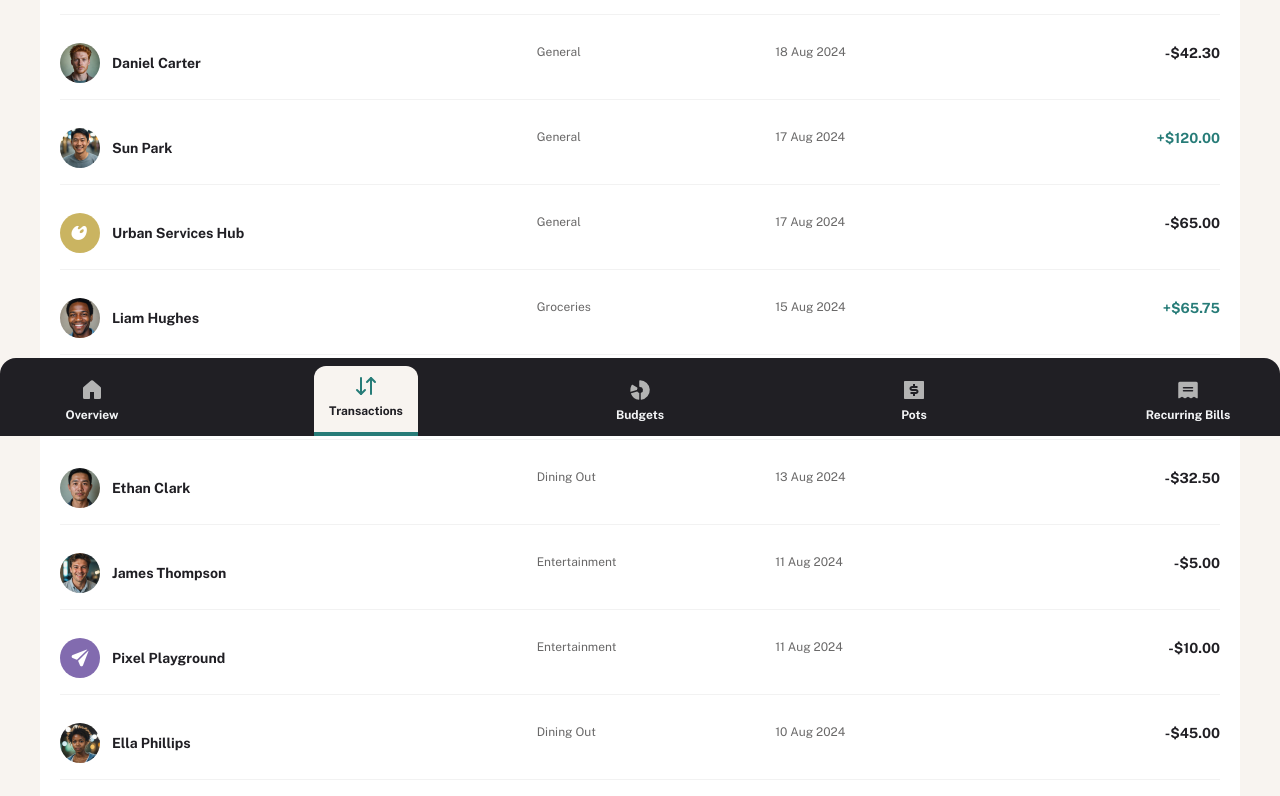
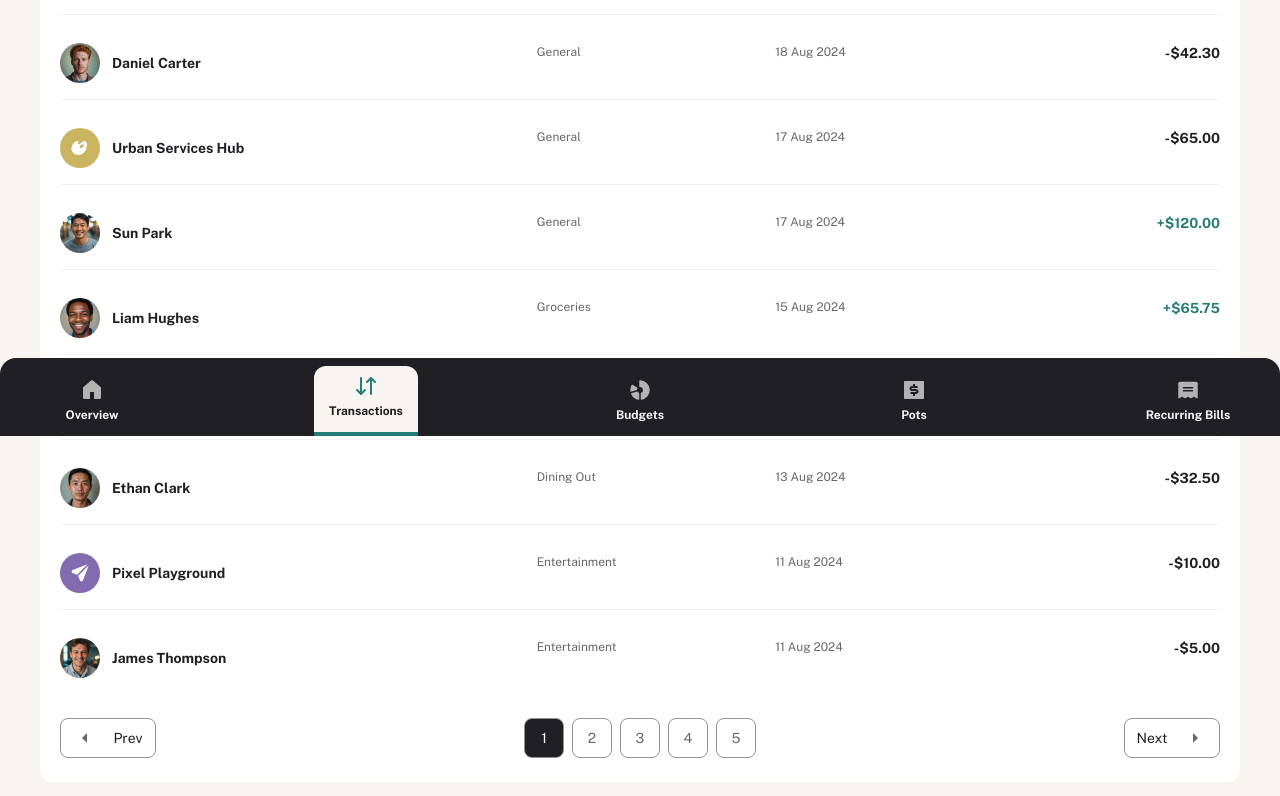
Before and after one commit to Oloude/personal-finance-app, a React (Vite) app: page /transactions in a window 1280 px wide. Shown: the part 364-1160 px from the top of the page. Built offline with nearby package versions, Linux system fonts and the light colour scheme.

Commit message:
finished transactions page

```diff
--- a/src/components/Transactions/CategoryDropdown.tsx
+++ b/src/components/Transactions/CategoryDropdown.tsx
@@ -1,10 +1,22 @@
-const sorts = ["Latest", "Oldest", "A to Z", "Z to A", "Highest", "Lowest"];
+import useFinanceState from "../../FinanceState";
 
-function CategoryDropdown() {
+type CategoryProps = {
+  category : string;
+  setCategory : React.Dispatch<React.SetStateAction<string>>;
+}
+
+function CategoryDropdown({category, setCategory} : CategoryProps) {
+  const transactions = useFinanceState(state => state.data).transactions
+
+  let allCategory = transactions.map(transaction => transaction.category)
+  let uniqueCategory = [...new Set(allCategory)]
+
+
   return (
-    <div className="flex flex-col gap-3 px-5 py-3 divide-y divide-grey100 absolute top-6 md:top-13 right-0 z-10 bg-white rounded-lg shadow-dropdown">
-      {sorts.map((sort) => (
-        <button className={`text-preset4 text-grey900 pb-3`}>{sort}</button>
+    <div className="flex flex-col items-start gap-3 px-5 py-3 divide-y divide-grey100 absolute top-6 md:top-13 right-0 z-10 bg-white rounded-lg shadow-dropdown">
+
+      {['All Transactions', ...uniqueCategory].map((currentCategory) => (
+        <button onClick={()=> setCategory(currentCategory)} className={`text-preset4 text-grey900 pb-3 ${category === currentCategory ? 'font-bold' : ''}`}>{currentCategory}</button>
       ))}
     </div>
   );
--- a/src/components/Transactions/Pagination.tsx
+++ b/src/components/Transactions/Pagination.tsx
@@ -1,9 +1,148 @@
+import { MdArrowLeft, MdArrowRight } from "react-icons/md";
 
+type PaginationProps = {
+  currentPage: number;
+  setCurrentPage: React.Dispatch<React.SetStateAction<number>>;
+  totalPageNumber: number;
+};
 
-function Pagination() {
+const getPaginationNumbersDesktop = (
+  currentPage: number,
+  totalPages: number,
+): (number | "...")[] => {
+  // Show everything when there are few pages
+  if (totalPages <= 7) {
+    return Array.from({ length: totalPages }, (_, index) => index + 1);
+  }
+
+  // Beginning
+  if (currentPage <= 4) {
+    return [1, 2, 3, 4, 5, "...", totalPages];
+  }
+
+  // Ending
+  if (currentPage >= totalPages - 3) {
+    return [
+      1,
+      "...",
+      totalPages - 4,
+      totalPages - 3,
+      totalPages - 2,
+      totalPages - 1,
+      totalPages,
+    ];
+  }
+
+  // Middle
+  return [
+    1,
+    "...",
+    currentPage - 1,
+    currentPage,
+    currentPage + 1,
+    "...",
+    totalPages,
+  ];
+};
+
+const getPaginationNumbersMobile = (
+  currentPage: number,
+  totalPages: number
+): (number | "...")[] => {
+  if (totalPages <= 4) {
+    return Array.from(
+      { length: totalPages },
+      (_, index) => index + 1
+    );
+  }
+
+  if (currentPage <= 2) {
+    return [1, 2, "...", totalPages];
+  }
+
+  if (currentPage >= totalPages - 1) {
+    return [1, "...", totalPages - 1, totalPages];
+  }
+
+  return [1, "...", currentPage, totalPages];
+};
+
+function Pagination({
+  currentPage,
+  setCurrentPage,
+  totalPageNumber,
+}: PaginationProps) {
+  const pagesDesktop = getPaginationNumbersDesktop(
+    currentPage,
+    totalPageNumber,
+  );
+  const pagesMobile = getPaginationNumbersMobile(currentPage, totalPageNumber);
+
+  function handlePrev() {
+    setCurrentPage((prev: number) => prev - 1);
+  }
+
+  function handleNext() {
+    setCurrentPage((prev) => prev + 1);
+  }
   return (
-    <div>Pagination</div>
-  )
+    <div className="flex items-center justify-between gap-2">
+      <button
+        disabled={currentPage === 1}
+        onClick={handlePrev}
+        className="flex items-center justify-center gap-4 px-4 py-3 w-12 h-10 md:w-24 md:h-10 rounded-lg border border-beige500 text-grey900 text-preset4 "
+      >
+        <MdArrowLeft className="w-6 h-6 text-grey500 shrink-0" />
+        <span className="hidden md:inline ">Prev</span>
+      </button>
+      <div className="md:flex items-center gap-2 hidden">
+        {pagesDesktop.map((page, index) => {
+          if (page === "...") {
+            return <span key={`ellipsis-${index}`}>...</span>;
+          }
+
+          return (
+            <button
+              key={page}
+              onClick={() => setCurrentPage(page)}
+              className={`px-4 py-4 border border-beige500 rounded-lg text-preset4  flex items-center justify-center w-10 h-10  ${
+                currentPage === page ? "bg-grey900 text-white" : " text-grey500"
+              }`}
+            >
+              {page}
+            </button>
+          );
+        })}
+      </div>
+      <div className="flex items-center gap-2 md:hidden">
+        {pagesMobile.map((page, index) => {
+          if (page === "...") {
+            return <span key={`ellipsis-${index}`}>...</span>;
+          }
+
+          return (
+            <button
+              key={page}
+              onClick={() => setCurrentPage(page)}
+              className={`px-4 py-4 border border-beige500 rounded-lg text-preset4  flex items-center justify-center w-10 h-10  ${
+                currentPage === page ? "bg-grey900 text-white" : " text-grey500"
+              }`}
+            >
+              {page}
+            </button>
+          );
+        })}
+      </div>
+      <button
+        disabled={currentPage === totalPageNumber}
+        onClick={handleNext}
+        className="flex items-center justify-center gap-4 px-4 py-3 w-12 h-10 md:w-24 md:h-10 rounded-lg border border-beige500 text-grey900 text-preset4"
+      >
+        <span className="hidden md:inline ">Next</span>
+        <MdArrowRight className="w-6 h-6 text-grey500 shrink-0" />
+      </button>
+    </div>
+  );
 }
 
-export default Pagination
+export default Pagination;
--- a/src/components/Transactions/SortDropdown.tsx
+++ b/src/components/Transactions/SortDropdown.tsx
@@ -1,10 +1,16 @@
 const sorts = ["Latest", "Oldest", "A to Z", "Z to A", "Highest", "Lowest"];
 
-function SortDropdown() {
+type SortProps = {
+  sortBy : string;
+  setSortBy : React.Dispatch<React.SetStateAction<string>>;
+}
+
+function SortDropdown({sortBy, setSortBy} : SortProps) {
   return (
     <div className="flex flex-col gap-3 px-5 py-3 divide-y divide-grey100 absolute top-6 md:top-13 right-0 z-10 bg-white rounded-lg shadow-dropdown">
+
       {
-        sorts.map(sort => <button className={`text-preset4 text-grey900 pb-3`}>{sort}</button>)
+        sorts.map(sort => <button onClick={()=> setSortBy(sort)} className={`text-preset4 text-grey900 pb-3 ${sortBy === sort ? 'font-bold' : ''}`}>{sort}</button>)
     }
     </div>
   );
--- a/src/components/Transactions/TransactionTable.tsx
+++ b/src/components/Transactions/TransactionTable.tsx
@@ -1,10 +1,9 @@
-import useFinanceState from "../../FinanceState";
+
 import  type { Transaction } from "../../FinanceState";
 import formatDate from "../../utils/FormatDate";
 import FormatAmount from "../../utils/FormatTransactionAmount";
 
-function TransactionTable() {
-    const transactions = useFinanceState(state => state.data).transactions
+function TransactionTable({transactions} :{transactions :Transaction[]}) {
 
   return <>
   <MobileTable transactions={transactions}/>
@@ -19,7 +18,7 @@ function MobileTable({transactions} :{transactions :Transaction[]}){
     return (
         <section className="flex flex-col gap-4 divide-y divide-grey100 md:hidden">
             {
-              transactions.map(transaction => <div key={transaction.name} className="flex items-center gap-3 justify-between pb-4">
+              transactions.map((transaction, i )=> <div key={`${transaction.name}-${i}`} className="flex items-center gap-3 justify-between pb-4">
                <div className="flex items-center gap-3">
                 <img src={transaction.avatar} alt="" className="w-8 h-8 rounded-full"/>
                 <div className="space-y-1">
@@ -52,7 +51,7 @@ return(
         </div>
         <div className="flex flex-col gap-4 divide-y divide-grey100">
             {
-                transactions.map(transaction => <div key={transaction.name} className="grid grid-cols-10 lg:grid-cols-12 gap-8 py-3 pb-4">
+                transactions.map((transaction, i) => <div key={`${transaction.name}-${i}`} className="grid grid-cols-10 lg:grid-cols-12 gap-8 py-3 pb-4">
                     <div className="flex items-center gap-3 col-span-4 lg:col-span-5">
                        <img src={transaction.avatar} alt="" className="w-10 h-10 rounded-full"/>
                        <h4 className="text-preset4 text-grey900 font-bold">{transaction.name}</h4>
--- a/src/pages/Transactions.tsx
+++ b/src/pages/Transactions.tsx
@@ -1,16 +1,65 @@
+import { useEffect, useState } from "react";
 import Filter from "../components/Transactions/Filter";
 import Pagination from "../components/Transactions/Pagination";
 import TransactionTable from "../components/Transactions/TransactionTable";
+import useFinanceState from "../FinanceState";
+import SortData from "../utils/SortData";
 
 function Transactions() {
-  return <div className="space-y-8">
-    <h1></h1>
-    <section className="bg-white rounded-xl px-5 py-6 flex flex-col gap-6">
-      <Filter/>
-      <TransactionTable/>
-      <Pagination/>
-    </section>
-  </div>;
+  const transactions = useFinanceState((state) => state.data).transactions;
+  const [currentPage, setCurrentPage] = useState(1);
+  const [sortBy, setSortBy] = useState("Latest");
+  const [category, setCategory] = useState("All Transactions");
+  const [searchQuery, setSearchQuery] = useState("");
+
+  const filteredTransactions = SortData(
+    transactions.filter((transaction) => {
+      if (
+        category !== "All Transactions" &&
+        transaction.category !== category
+      ) {
+        return false;
+      }
+      if (
+        searchQuery.trim() &&
+        !transaction.name.toLowerCase().includes(searchQuery.toLowerCase())
+      )
+        return false;
+      return true;
+    }),
+    sortBy,
+  );
+
+  useEffect(() => {
+    setCurrentPage(1);
+  }, [category, searchQuery]);
+
+  const totalPageNumber = Math.ceil(filteredTransactions.length / 10);
+  let startIndex = (currentPage - 1) * 10;
+  let endIndex = currentPage * 10;
+  let visibleTransactions = filteredTransactions.slice(startIndex, endIndex);
+
+  return (
+    <div className="space-y-8">
+      <h1></h1>
+      <section className="bg-white rounded-xl px-5 py-6 flex flex-col gap-6">
+        <Filter
+          searchQuery={searchQuery}
+          setSearchQuery={setSearchQuery}
+          sortBy={sortBy}
+          setSortBy={setSortBy}
+          category={category}
+          setCategory={setCategory}
+        />
+        <TransactionTable transactions={visibleTransactions} />
+        <Pagination
+          currentPage={currentPage}
+          setCurrentPage={setCurrentPage}
+          totalPageNumber={totalPageNumber}
+        />
+      </section>
+    </div>
+  );
 }
 
 export default Transactions;
--- /dev/null
+++ b/src/utils/SortData.ts
@@ -0,0 +1,37 @@
+import type { Transaction } from "../FinanceState";
+
+export default function SortData(data: Transaction[], sortBy: string) {
+  let arr = [];
+  switch (sortBy) {
+    case "Latest":
+      arr = data.toSorted((a, b) => {
+        let aDate = new Date(a.date).getTime();
+        let bDate = new Date(b.date).getTime();
+        return bDate - aDate;
+      });
+      break;
+    case "Oldest":
+      arr = data.toSorted((a, b) => {
+        let aDate = new Date(a.date).getTime();
+        let bDate = new Date(b.date).getTime();
+        return aDate - bDate;
+      });
+      break;
+    case "A to Z":
+      arr = data.toSorted((a, b) => a.name.localeCompare(b.name));
+      break;
+    case "Z to A":
+      arr = data.toSorted((a, b) => b.name.localeCompare(a.name));
+      break;
+    case "Highest":
+      arr = data.toSorted((a, b) => b.amount - a.amount);
+      break;
+    case "Lowest":
+      arr = data.toSorted((a, b) => a.amount - b.amount);
+      break;
+    default:
+      arr = data;
+  }
+
+  return arr;
+}
```
Also changed, not shown: src/components/Transactions/Filter.tsx (+69 -8 lines).
